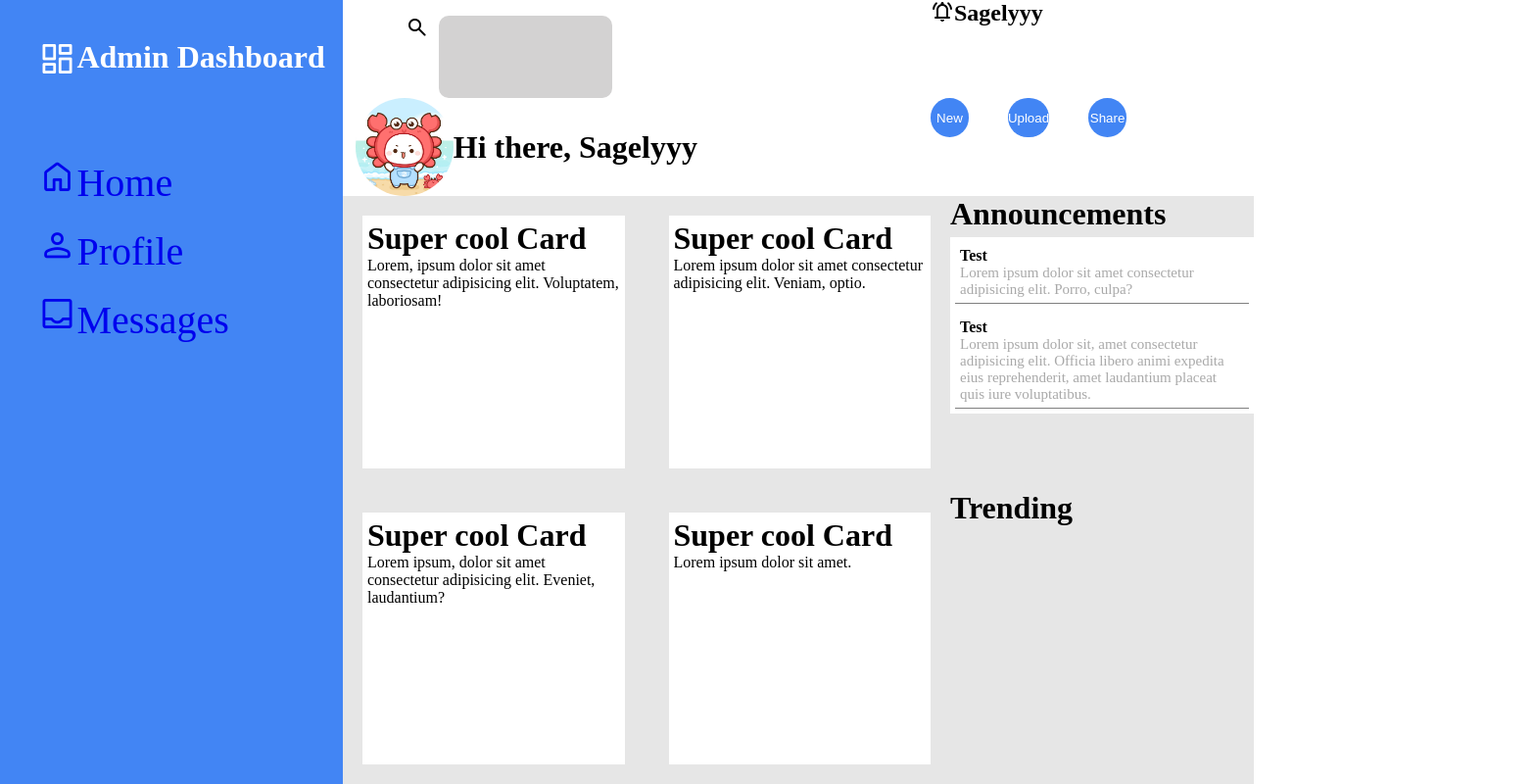
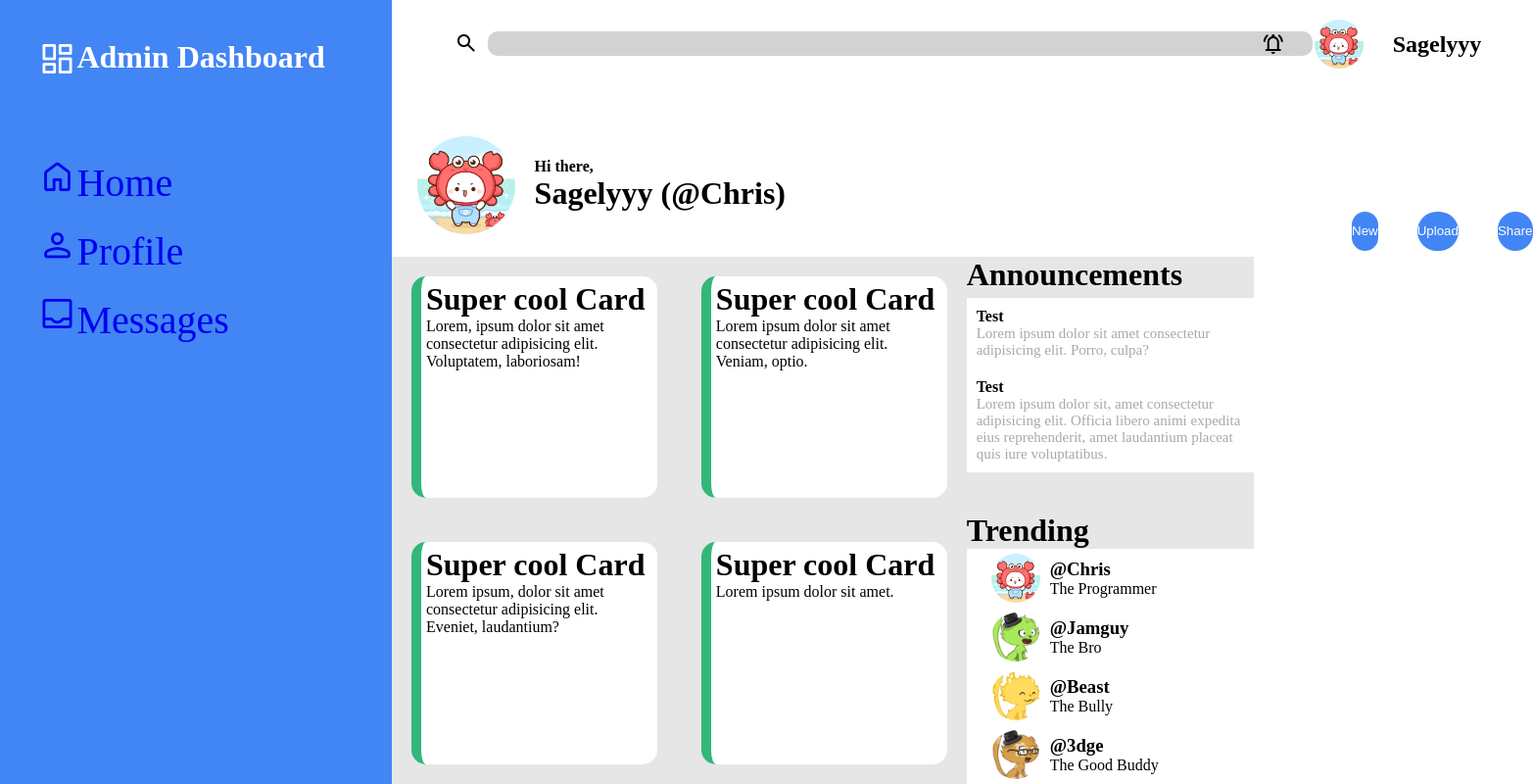
Before and after one commit to Sagelyyy/admin-dashboard, a plain HTML site: page index.html in a window 1280 px wide. Shown: the whole page at 98% size, 1565 px wide, since content can reach past the window. Drawn offline with nearby package versions, Linux system fonts and the light colour scheme.

Commit message:
Adding finishing touches to project.

```diff
--- a/index.html
+++ b/index.html
@@ -2,7 +2,8 @@
 <html lang="en">
 
 <head>
-    <link rel="stylesheet" href="https://fonts.googleapis.com/css2?family=Material+Symbols+Rounded:opsz,wght,FILL,GRAD@20..48,100..700,0..1,-50..200" />
+    <link rel="stylesheet"
+        href="https://fonts.googleapis.com/css2?family=Material+Symbols+Rounded:opsz,wght,FILL,GRAD@20..48,100..700,0..1,-50..200" />
     <link rel="stylesheet"
         href="https://fonts.googleapis.com/css2?family=Material+Symbols+Rounded:opsz,wght,FILL,GRAD@20..48,100..700,0..1,-50..200" />
     <link rel="stylesheet"
@@ -31,12 +32,16 @@
             </div>
             <div class="header--user">
                 <img class="header--user--avatar" src='images/avatar.jpg'>
-                    <h1> Hi there, Sagelyyy </h1>
+                <div class="header--user--greeting">
+                    <h4> Hi there,</h3>
+                        <h1>Sagelyyy (@Chris)</h1>
+                </div>
             </div>
             <div class="header--account">
                 <span class="material-symbols-rounded">
                     notifications_active
                 </span>
+                <img class="header--user--avatar" src='images/avatar.jpg'>
                 <h2>Sagelyyy</h2>
 
             </div>
@@ -94,7 +99,6 @@
                 <h1>Super cool Card</h1>
                 <p>Lorem ipsum dolor sit amet.</p>
             </div>
-
         </div>
 
         <div class="announcements">
@@ -115,6 +119,36 @@
 
         <div class="trending">
             <h1>Trending</h1>
+            <div class="trending--container">
+                <div class="trending--card">
+                    <img class="trending--user--avatar" src='images/avatar.jpg'>
+                    <div>
+                        <h3>@Chris</h3>
+                        <p>The Programmer</p>
+                    </div>
+                </div>
+                <div class="trending--card">
+                    <img class="trending--user--avatar" src='images/jamguy.png'>
+                    <div>
+                        <h3>@Jamguy</h3>
+                        <p>The Bro</p>
+                    </div>
+                </div>
+                <div class="trending--card">
+                    <img class="trending--user--avatar" src='images/beast.png'>
+                    <div>
+                        <h3>@Beast</h3>
+                        <p>The Bully</p>
+                    </div>
+                </div>
+                <div class="trending--card">
+                    <img class="trending--user--avatar" src='images/edge.png'>
+                    <div>
+                        <h3>@3dge</h3>
+                        <p>The Good Buddy</p>
+                    </div>
+                </div>
+            </div>
         </div>
     </div>
 
--- a/style.css
+++ b/style.css
@@ -17,29 +17,34 @@ ul {
 
 .container {
     display: grid;
-    grid-template: 200px repeat(2, 1fr) / 350px repeat(3, 1fr);
+    grid-template: repeat(3, 1fr) / 400px repeat(3, 1fr);
     height: 100vh;
 }
 
 .header{
-    grid-column: 2 / 5;
-    grid-row: 1 / 2;
+    grid-column: 2/ 5;
+    grid-row: 1;
     display: grid;
-    grid-template: 100px 100px/ 600px 200px
+    grid-template-columns: 1000px minmax(0, 1fr);
+    max-width: 100%;
 }
 
 .header--search {
     gap: 10px;
-    margin-top: 2vh;
+    margin-top: 4vh;
     display: flex;
     margin-left: 5vw;
 }
 
 .header--user {
     grid-row: 2;
-    margin-left: 1vw;
+    margin-left: 2vw;
     display: flex;
     align-items: center;
+}
+
+.header--user--greeting{
+    margin-left: 20px;
 }
 
 .header--user--avatar {
@@ -51,9 +56,20 @@ ul {
     grid-column: 2;
     display: flex;
     flex-direction: row;
+    align-items: center;
+    justify-content: center;
+    gap: 30px;
+    height: 50px;
+    margin-top: 2.5vh;
+}
+
+.header--account img{
+    max-width: 50px;
 }
 
 .header input {
+    width: 90%;
+    height: 25px;
     background-color: rgb(211, 210, 210);
     border-radius: 10px;
 
@@ -62,7 +78,8 @@ ul {
 .sidebar {
     color: white;
     background-color: var(--coolBlue);
-    grid-row: 1 / -1
+    grid-row: 1 / -1;
+    grid-column: 1;
 }
 
 .title {
@@ -72,12 +89,16 @@ ul {
 }
 
 .header--buttons {
+    position: relative;
     grid-column: 2 / -1;
     display: flex;
     align-items: flex-start;
     gap: 40px;
     font-weight: 800;
     font-size: 20px;
+    top: 100px;
+    right: 20px;
+    height: 50px;
 }
 
 .header--buttons button{
@@ -137,6 +158,14 @@ ul li a:hover {
     margin: 20px;
     padding: 5px;
     background-color: white;
+    transition: box-shadow 0.5s;
+    border-left: 10px solid #33b679;
+    border-radius: 15px;
+}
+
+.card:hover{
+    cursor: pointer;
+    box-shadow: -5px 10px 25px black;
 }
 
 .icon {
@@ -145,8 +174,8 @@ ul li a:hover {
 
 .announcements{
     background-color: var(--background);
-    grid-column: 4 / -1;
-    grid-row: 2 / 3;
+    grid-column: 4;
+    grid-row: 2;
 }
 
 .announcements h1{
@@ -167,12 +196,32 @@ ul li a:hover {
 .announcements > div > div {
     border-bottom: 1px solid grey;
     margin: 5px;
-
+    box-shadow: none;
+    border: none;
+    border-radius: 5px;
 }
 
 .trending{
     background-color: var(--background);
-    grid-column: 4 / -1;
-    grid-row: 3 / -1;
+    grid-column: 4;
+    grid-row: 3;
+}
 
+.trending--container{
+    background-color: white;
+    display: grid;
+    grid-template-rows: repeat(4, 60px);
 }
+
+.trending--user--avatar{
+    max-width: 50px;
+    border-radius: 50%;
+}
+
+.trending--card{
+    display: flex;
+    align-items: center;
+    gap: 10px;
+    margin-left: 20px;
+    padding: 5px;
+}
```
Also changed, not shown: images/beast.png (added), images/edge.png (added), images/jamguy.png (added). Lines whose indentation alone changed are shown as unchanged.
